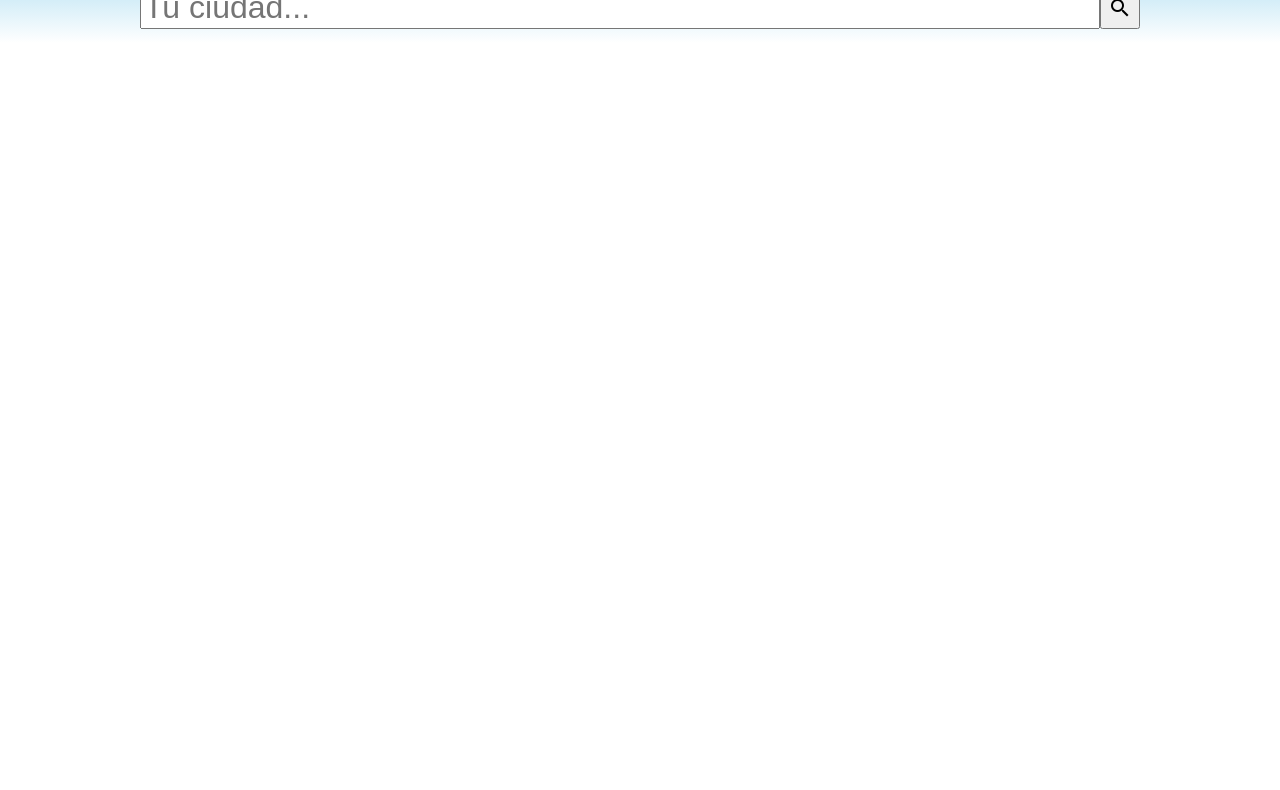
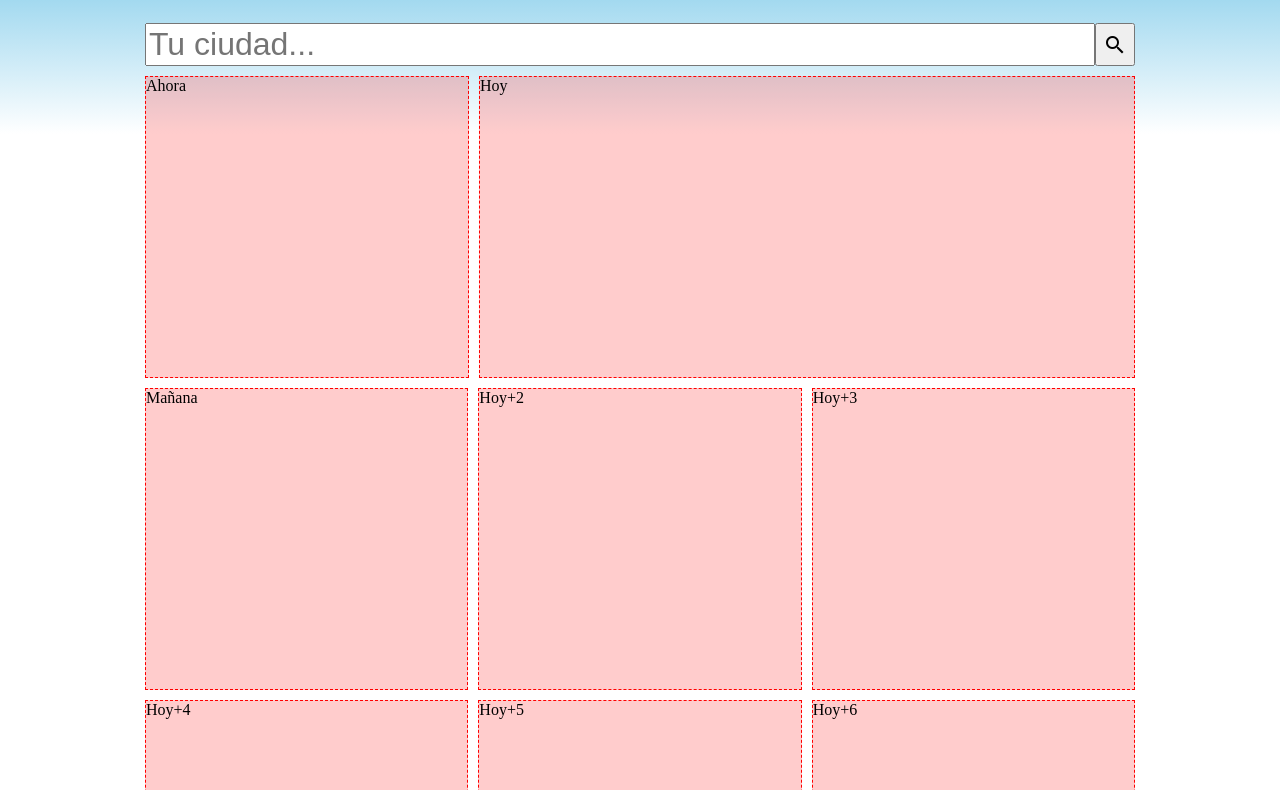
Before and after one commit to dcrego/cli-mate, a website: page public/index.html in a window 1280 px wide. Shown: the part 157-947 px from the top of the page. Before the commit the page ends 800 px from the top, so only its background shows below. Drawn offline with Linux system fonts and the light colour scheme.

Commit message:
FlexBox Display

```diff
--- a/public/index.css
+++ b/public/index.css
@@ -1,14 +1,33 @@
 /* Common */
 body {
-    width: 1000px;
+    max-width: 1000px;
+    min-width: 500px;
     margin: auto;
     background: linear-gradient(skyblue 10%, transparent 25%);
 }
 .big {
     font-size: 200%;
 }
+.flex-root {
+    display: flex;
+}
+#flexBox1 {
+    flex-direction: column;
+}
 .flex-container {
+    flex-direction: row;
     display: flex;
+    flex-wrap: wrap;
+}
+.single {
+    flex-grow: 1;
+    min-width: 245px;
+    width: 245px;
+}
+.double {
+    flex-grow: 2;
+    min-width: 500px;
+    width: 500px;
 }
 /* Header */
 #title {
@@ -18,6 +37,21 @@ body {
     text-shadow: 2px 2px 5px white, -2px -2px 5px white, -2px 2px 5px white, 2px -2px 5px white;
 }
 /* Search */
-#searchBox {
-    flex-grow: 1;
+#searchContainer {
+    margin: 5px;
 }
+/* Blocks */
+#block-container {
+    flex-wrap: wrap;
+}
+.block {
+    margin: 5px;
+}
+/* Debug */
+.debug {
+    border: 1px dashed red;
+    background-color: rgba(255, 0, 0, 0.2);
+}
+.debug.block{
+    height: 300px;
+}
--- a/public/index.html
+++ b/public/index.html
@@ -5,12 +5,28 @@
         <link href="https://fonts.googleapis.com/icon?family=Material+Icons" rel="stylesheet">
     </head>
     <body>
-        <h1 id="title">cli<span class="big">mate</span></h1>
-        <div class="flex-container">
-            <input id="searchBox" class="big" type="text" name="city" placeholder="Tu ciudad..."/>
-            <button id="searchButton" class="big">
-                <i class="material-icons">search</i>
-            </button>
+        <div id="flexBox1" class="flex-root">
+            <h1 id="title">cli<span class="big">mate</span></h1>
+            <div id="searchContainer" class="flex-container">
+                <input id="searchBox" class="single big" type="text" name="city" placeholder="Tu ciudad..."/>
+                <button id="searchButton" class="big">
+                    <i class="material-icons">search</i>
+                </button>
+            </div>
+            <div class="flex-container block-container">
+                <div id="current-weather" class="single block debug">Ahora</div>
+                <div id="today-forecast" class="double block debug">Hoy</div>
+            </div>
+            <div class="flex-container block-container">
+                <div id="current-weather" class="single block debug">Mañana</div>
+                <div id="today-forecast" class="single block debug">Hoy+2</div>
+                <div id="today-forecast" class="single block debug">Hoy+3</div>
+            </div>
+            <div class="flex-container block-container">
+                <div id="current-weather" class="single block debug">Hoy+4</div>
+                <div id="today-forecast" class="single block debug">Hoy+5</div>
+                <div id="today-forecast" class="single block debug">Hoy+6</div>
+            </div>
         </div>
     </body>
 </html>
```
